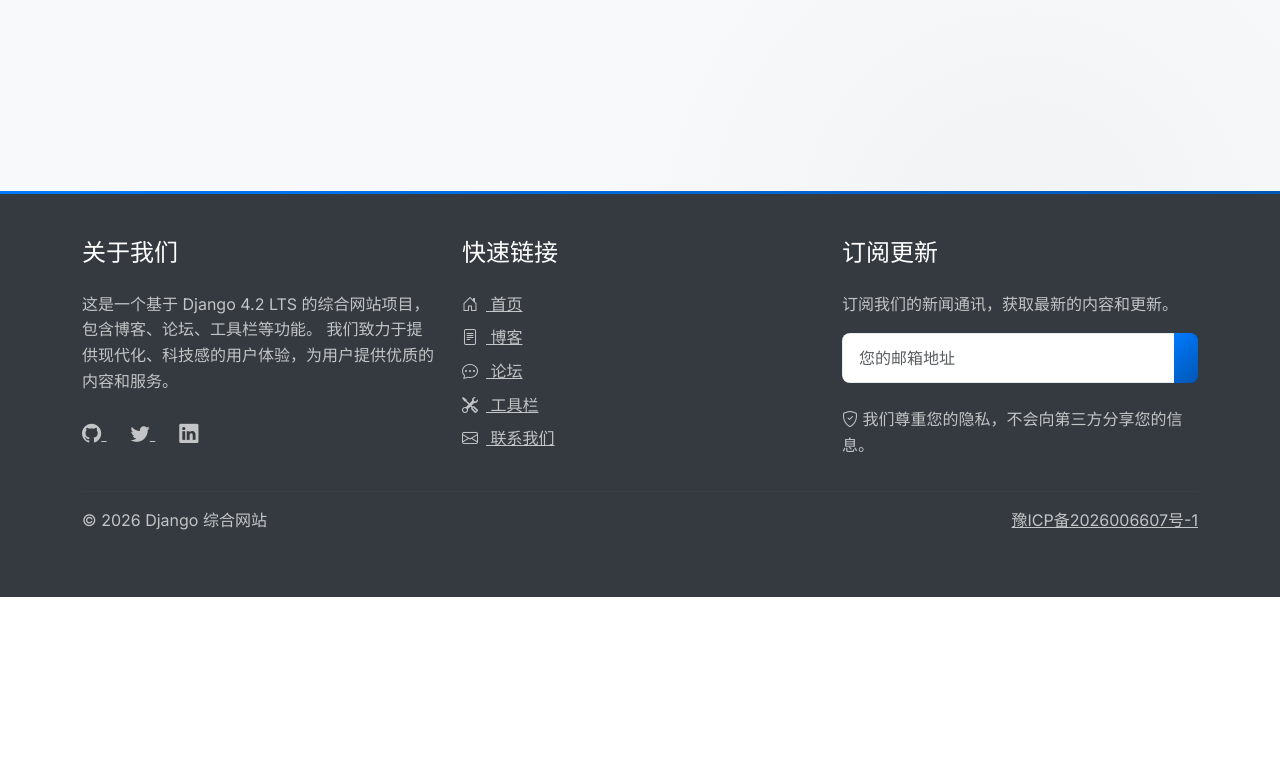
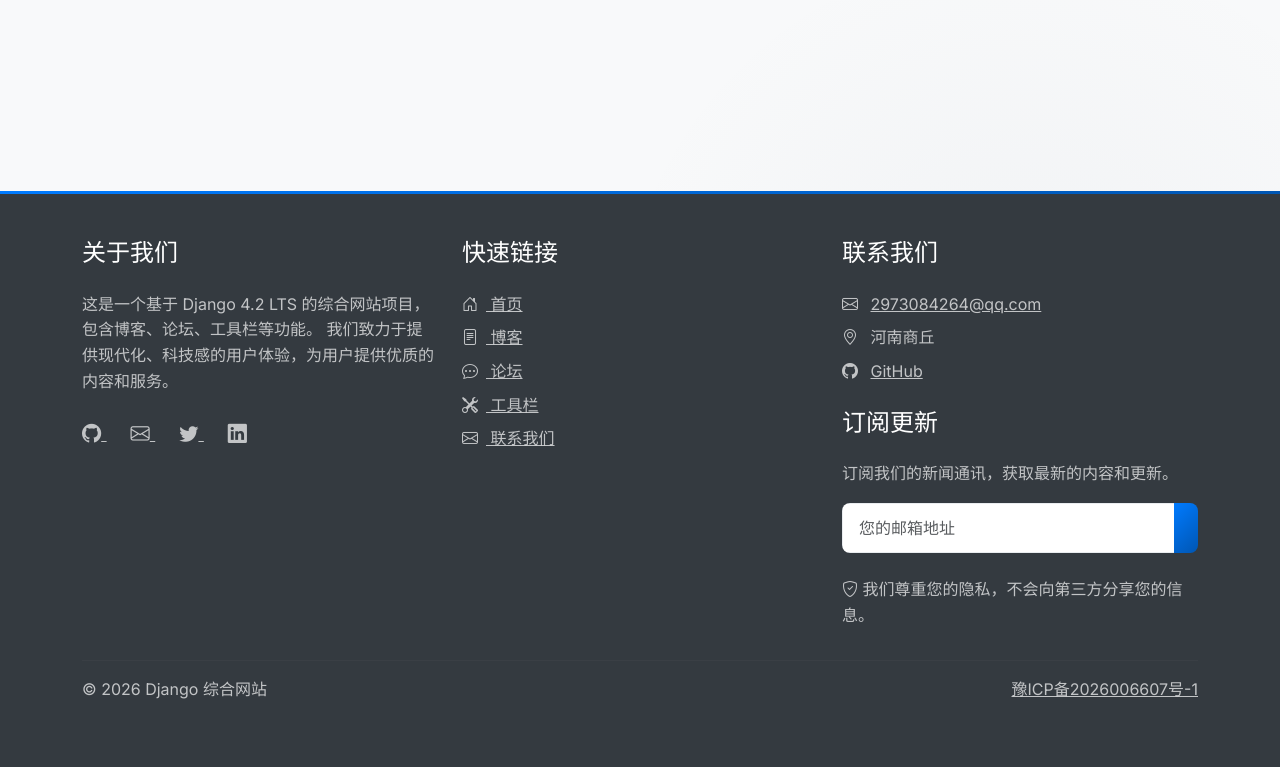
Before and after one commit to zhang123999-qq/DjangoBlog, a Django app: template templates/accounts/lockout.html in a window 1280 px wide. Shown: the part 603-1370 px from the top of the page. Before the commit the page ends 1200 px from the top, so only its background shows below. Run offline with Django 4.2, Linux system fonts and the light colour scheme; the template is opened without the code that fills it, so the values that code supplies are empty.

Commit message:
更新页脚：添加GitHub链接、邮箱2973084264@qq.com、地址河南商丘

```diff
--- a/templates/includes/footer.html
+++ b/templates/includes/footer.html
@@ -10,6 +10,9 @@
                 <div class="mt-4">
                     <a href="https://github.com/zhang123999-qq/DjangoBlog" class="text-gray-400 me-4" style="font-size: 1.2rem;" target="_blank" rel="noopener noreferrer">
                         <i class="bi bi-github"></i>
+                    </a>
+                    <a href="mailto:2973084264@qq.com" class="text-gray-400 me-4" style="font-size: 1.2rem;">
+                        <i class="bi bi-envelope"></i>
                     </a>
                     <a href="#" class="text-gray-400 me-4" style="font-size: 1.2rem;">
                         <i class="bi bi-twitter"></i>
@@ -50,7 +53,22 @@
                 </ul>
             </div>
             <div class="col-md-4">
-                <h4 class="text-white mb-4">订阅更新</h4>
+                <h4 class="text-white mb-4">联系我们</h4>
+                <ul class="list-unstyled text-gray-400">
+                    <li class="mb-2">
+                        <i class="bi bi-envelope me-2"></i>
+                        <a href="mailto:2973084264@qq.com" class="text-gray-400">2973084264@qq.com</a>
+                    </li>
+                    <li class="mb-2">
+                        <i class="bi bi-geo-alt me-2"></i>
+                        河南商丘
+                    </li>
+                    <li class="mb-2">
+                        <i class="bi bi-github me-2"></i>
+                        <a href="https://github.com/zhang123999-qq/DjangoBlog" class="text-gray-400" target="_blank">GitHub</a>
+                    </li>
+                </ul>
+                <h4 class="text-white mb-4 mt-4">订阅更新</h4>
                 <p class="text-gray-400 mb-3">
                     订阅我们的新闻通讯，获取最新的内容和更新。
                 </p>
```
